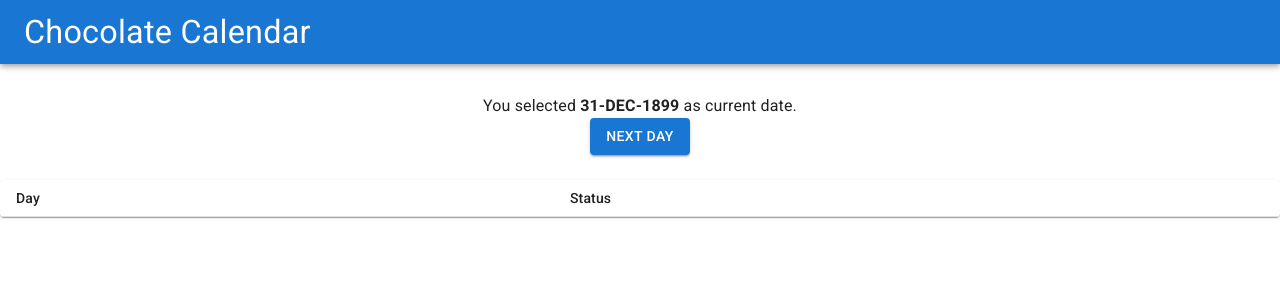
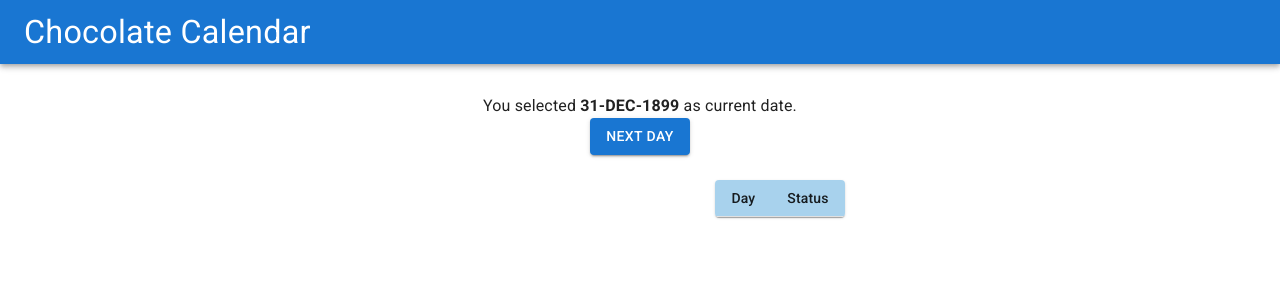
Before and after one commit to arpita009/chocolate-calendar, a React app: page /chocolateCalendar in a window 1280 px wide. Shown: the top 300 px of the page. Built offline with nearby package versions, Linux system fonts and the light colour scheme.

Commit message:
Styling changes to Calendar page

```diff
--- a/src/components/pages/calendar/Calendar.jsx
+++ b/src/components/pages/calendar/Calendar.jsx
@@ -5,12 +5,13 @@
 import { useSelector,useDispatch } from 'react-redux';
 import { selectDay, selectMonth, selectYear,selectName } from '../home/userSlice';
 import getDayInfo from '../home/helperFunctions/getDayInfo';
-import { Box,Typography,Button } from '@mui/material'
+import { Box,Typography,Button,Grid } from '@mui/material'
 import ShowTable from './ShowTable';
 import getFormatDate from '../home/helperFunctions/getFormatDate';
 import {initializeCalendarStatus,selectDayStatus,setStatusNotAvailableToAvailableOnNextDay,calendarDateChange} from './calendarSlice'
 import BoxContainerStyle from './styles/BoxContainerStyle';
 import BoxTextAlignStyle from './styles/BoxTextAlignStyle';
+import BoxCalendarTableStyle from './styles/BoxCalendarTableStyle';
 
 const Calendar =(props)=>{
     // Declare State Variables
@@ -61,15 +62,25 @@
                 <Button variant='contained' onClick={handleNextDay}>Next Day</Button>
             </BoxTextAlignStyle>
 
-                <LocalizationProvider dateAdapter={AdapterDateFns}>
+            <Grid container spacing={35} direction="row"
+                justifyContent="center"
+                alignItems="center"
+            >
+                <Grid item>
+                    <LocalizationProvider dateAdapter={AdapterDateFns} >
                         <CalendarPicker
                             onChange={(value)=>handleDateChange(value)}
                             maxDate={getMaxDate()}
                             minDate={getMinDate()}
                         />
                     </LocalizationProvider>
+                </Grid>
+                <Grid item>
+                <Grid container>
                     <ShowTable header={['Day','Status']} tableInfo={dayStatus}/>
-
+                 </Grid>
+                </Grid>
+            </Grid>
         </Box>
     )
 }
--- a/src/components/pages/calendar/ShowTable.jsx
+++ b/src/components/pages/calendar/ShowTable.jsx
@@ -2,9 +2,9 @@
 import { Table,TableBody,TableCell,TableContainer,TableHead,TableRow,Paper } from "@mui/material";
 import {calendarStatus} from "./calendarSlice";
 
-
 const ShowTable=(props)=>{
-    const {header,tableInfo} =props
+    const {header,tableInfo} =props;
+    console.log('ShowTable tableInfo',tableInfo, typeof tableInfo);
     const getStatus=(status)=>{
         switch(status){
             case calendarStatus.NotAvailable:{
@@ -27,8 +27,8 @@
 
     return(
         <TableContainer component={Paper}>
-            <Table sx={{ minWidth: 650 }} size="small" aria-label="a dense table">
-                <TableHead>
+            <Table sx={{ minWidth: 30 }} size="small" aria-label="a dense table">
+                <TableHead sx={{background: '#a8d2ed'}}>
                     <TableRow>
                         {header.map((eachHeading,idx)=>{
                             return <TableCell key={idx}>{eachHeading}</TableCell>
@@ -50,6 +50,7 @@
                 </TableBody>
             </Table>
         </TableContainer>
+
     )
 }
 export default ShowTable;
--- /dev/null
+++ b/src/components/pages/calendar/styles/BoxCalendarTableStyle.js
@@ -0,0 +1,11 @@
+import { styled,Box } from '@mui/system';
+
+const BoxCalendarTableStyle = styled(Box,{})({
+    display: 'flex',
+    flexWrap: 'wrap',
+    flexFlow: 'row',
+    alignItems: 'center',
+    textAlign: 'center'
+
+});
+export default BoxCalendarTableStyle;
```
Also changed, not shown: src/components/pages/calendar/styles/TableHeadingStyle.js (added, +7 -0 lines), 1 other file (tests, documents, lock files or other folders). Lines whose indentation alone changed are shown as unchanged.
